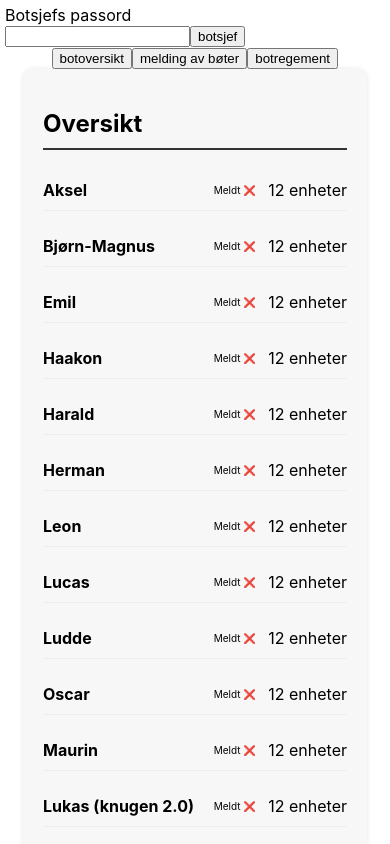
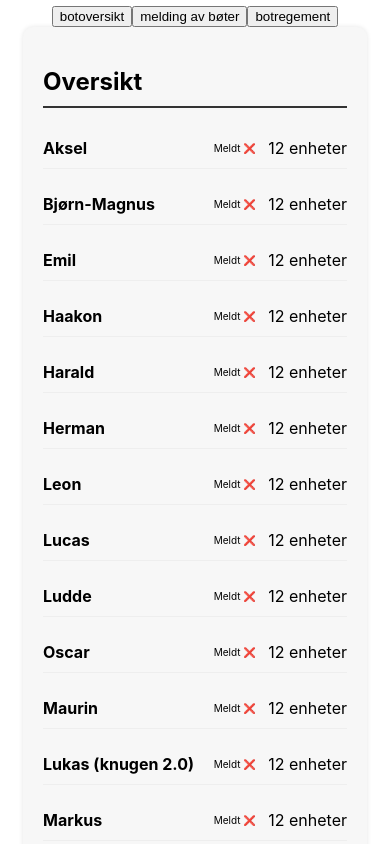
Before and after one commit to haraldpaaske/botsystem, a React (Create React App) app: page / in a window 390 px wide. Shown: the top 844 px of the page. Built offline with nearby package versions, Linux system fonts and the light colour scheme; no server answers.

Commit message:
botsjef update

```diff
--- a/src/App.js
+++ b/src/App.js
@@ -42,7 +42,7 @@ function App() {
 
   return (
     <>
-      <label>
+      <label id="botsjef">
         Botsjefs passord
         <br />
         <input
@@ -52,6 +52,7 @@ function App() {
         />
         <input type="button" value="botsjef" onClick={handleLogin} />
       </label>
+
       <Router>
         <Navbar />
         <Routes>
--- a/src/components/navbar/navStyles.css
+++ b/src/components/navbar/navStyles.css
@@ -1,5 +1,5 @@
 .navbar{
   margin: auto;
   color: red;
-  width: 287px;
+  text-align: center;
 }
--- a/src/index.css
+++ b/src/index.css
@@ -18,4 +18,7 @@ code {
   body {
 padding: 5px;
   }
+  #botsjef{
+    display: none;
+  }
 }
```
